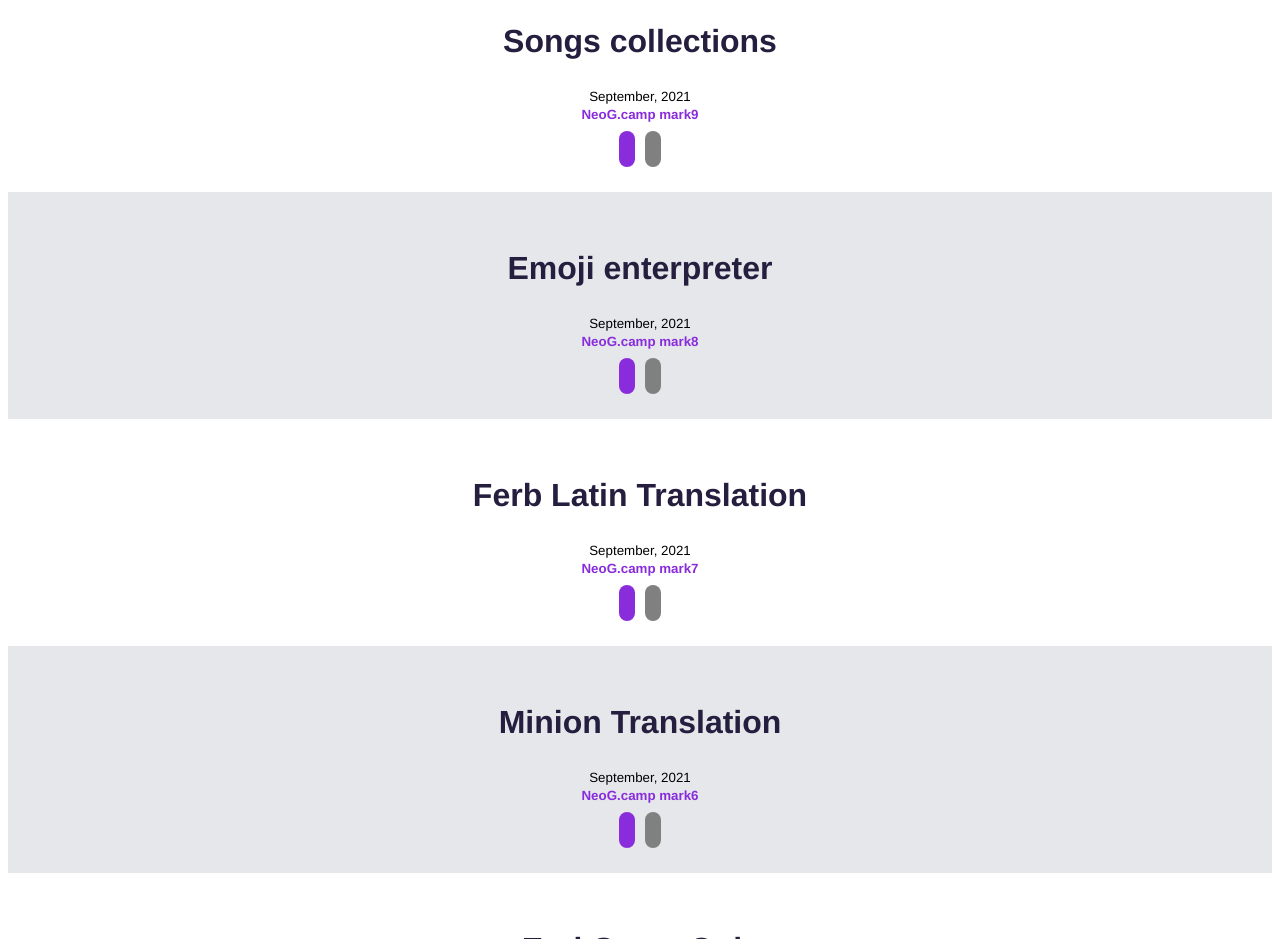
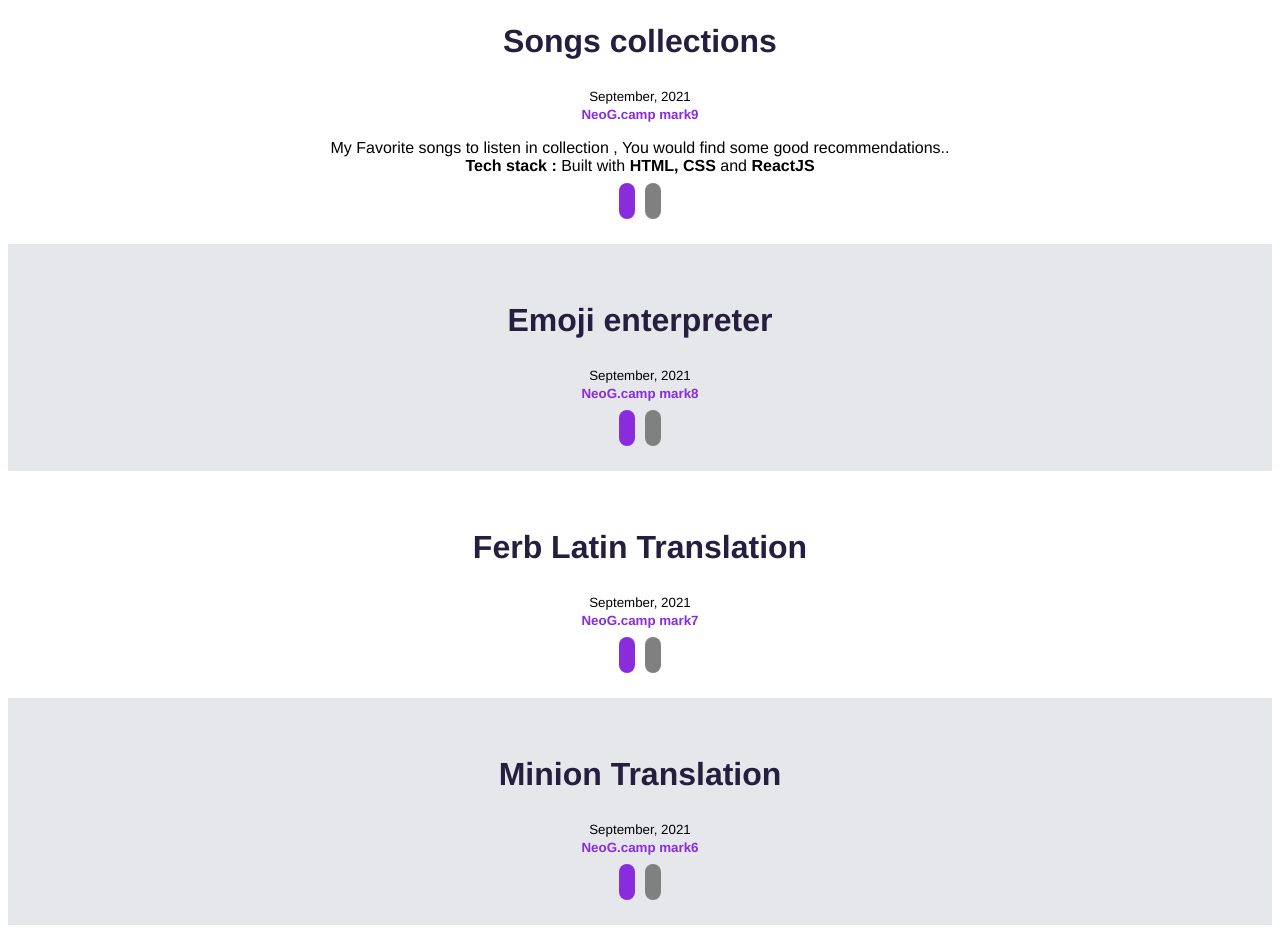
Before and after one commit to beastsunny/Portfolio, a plain HTML site: page project.html in a window 1280 px wide. Shown: the part 1980-2919 px from the top of the page. Drawn offline with Linux system fonts and the light colour scheme.

Commit message:
Doc: Mark 9 Updated

```diff
--- a/project.html
+++ b/project.html
@@ -123,7 +123,9 @@
                 <small>September, 2021</small>
                 <br>
                 <small class="neogprojectmark"><strong>NeoG.camp mark9</strong></small>
-                <p></p>
+                <p>My Favorite songs to listen in collection , You would find some good recommendations..
+                    <br><strong>Tech stack :</strong> Built with <strong>HTML, CSS </strong> and
+                    <strong>ReactJS</strong></p>
                 <a class="primary-link" href="/" target="_blank"></a>
                 <a class="secondary-link" href="/" target="_blank"></a>
             </div>
```
